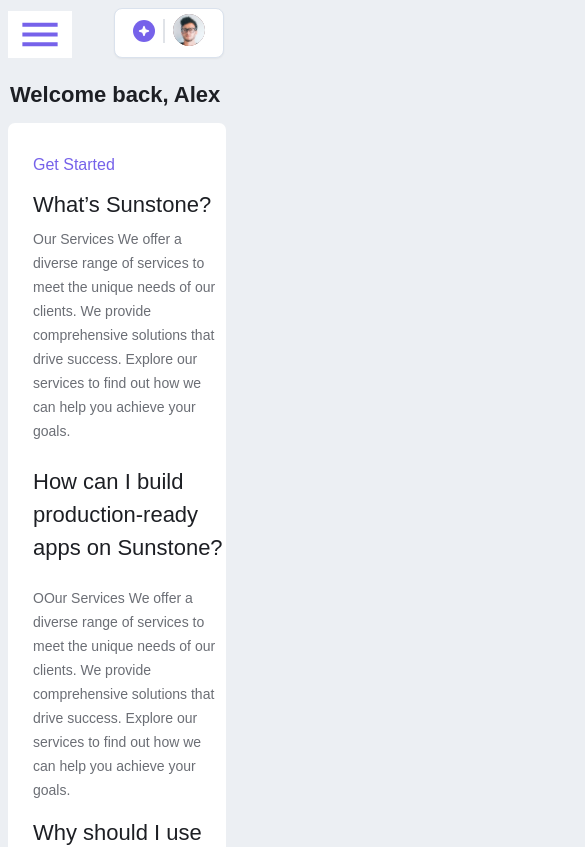
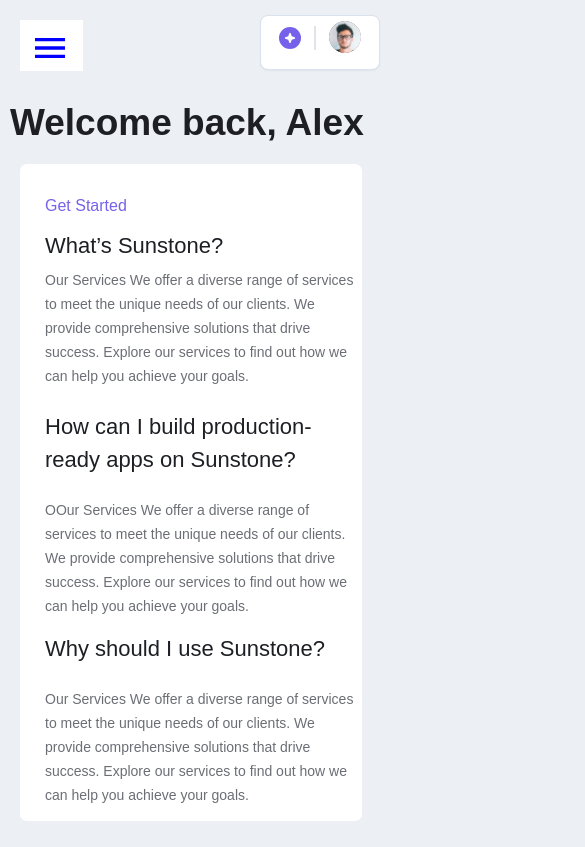
Before and after one commit to nimra-ali/SunStonePage, a React (Create React App) app: page / in a window 390 px wide. Shown: the top 847 px of the page, 585 px wide, since content can reach past the window. Built offline with nearby package versions, Linux system fonts and the light colour scheme.

Commit message:
first commit

```diff
--- a/src/App.js
+++ b/src/App.js
@@ -3,7 +3,6 @@
 import Sidebar from './Component/Sidebar';
 import Navbar from './Component/Navbar'
 import ContentBox from './Component/ContentBox';
-
 
 
 function App() {
--- a/src/Component/Assets/Style/Contentbox.css
+++ b/src/Component/Assets/Style/Contentbox.css
@@ -1,5 +1,5 @@
 .wellecome-div{
-    width: 920px;
+    width: 230px;
     height: auto;
     margin-left: 20px;
     /* border: 1px solid black; */
@@ -126,22 +126,24 @@
 }
 @media (max-width: 768px) {
     .welcome-text{
-        font-size: 22px;
+        font-size: 37px;
         /* text-align: center; */
-        /* padding-left: -13px; */
         margin-left: -10px;
-        /* padding-top: -10px; */
-        margin-top: -6px
+        margin-top: 22px;
+        width: 366px;
+        /* border: 1px solid; */
 
     }
     .main-content{
-        margin-left: 8px;
-    width: 218px;
+        /* margin-left: 23px; */
+    width: 342px;
     margin-top: -8px;
 
     }
     .whole-content{
         font-size: 16px;
+        width: 334px;
+        /* border: 1px solid black;
         /* border: 1px solid black; */
     }
     .sunstone-img{
@@ -149,8 +151,8 @@
     }
     .question-answer-box{
         /* border: 1px solid black; */
-        width: auto
-        ;
+        width:320px
+
     }
 
 
--- a/src/Component/Assets/Style/Navbar.css
+++ b/src/Component/Assets/Style/Navbar.css
@@ -136,8 +136,18 @@
 @media (max-width: 768px) {
     .drawer{
         display: block;
+        background-color: #ffff;
+        color: blue;
+        width: 63px;
+        /* font-size: 53px; */
+        /* font-weight: bolder; */
+        margin-left: 20px;
+        height: 51px;
+        margin-top: 20px;
     }
-
+    .icon-drawer{
+        font-size: 30px;
+    }
 
     .color{
         display: none;
@@ -155,58 +165,68 @@
         display: block;
         display: flex;
     }
-
-    .css-4t3x6l-MuiPaper-root-MuiDrawer-paper {
-        background-color: #fff;
-        color: rgba(0, 0, 0, 0.87);
-        -webkit-transition: box-shadow 300ms cubic-bezier(0.4, 0, 0.2, 1) 0ms;
-        transition: box-shadow 300ms cubic-bezier(0.4, 0, 0.2, 1) 0ms;
-        box-shadow: 0px 8px 10px -5px rgba(0,0,0,0.2), 0px 16px 24px 2px rgba(0,0,0,0.14), 0px 6px 30px 5px rgba(0,0,0,0.12);
-        /* overflow-y: auto; */
+    .css-vubbuv {
+        user-select: none;
+        width: 1em;
+        height: 1em;
+        display: inline-block;
+        fill: currentcolor;
+        flex-shrink: 0;
+        transition: fill 200ms cubic-bezier(0.4, 0, 0.2, 1) 0ms;
+        font-size: 1.5rem;
+        margin-top: -230%;
+    }
+    .navbar{
+        width: 380px;
+        /* border: 1px solid black; */
+    }
+   .dropdown-div{
+    display: flex;
+    margin-left: 3px;
+    /* width: 10px; */
+    /* rotate: 20px; */
+   }
+   .css-15m8kzi {
+    font-family: IBM Plex Sans,sans-serif;
+    font-weight: 600;
+    font-size: 0.875rem;
+    line-height: 1.5;
+    padding: 5px 18px;
+    border-radius: 8px;
+    color: white;
+    -webkit-transition: all 150ms ease;
+    transition: all 150ms ease;
+    cursor: pointer;
+    background: #fff;
+    border: 1px solid #DAE2ED;
+    color: #1C2025;
+    box-shadow: 0 1px 2px 0 rgb(0 0 0 / 0.05);
     display: -webkit-box;
     display: -webkit-flex;
     display: -ms-flexbox;
     display: flex;
-        -webkit-flex-direction: column;
-        -ms-flex-direction: column;
-        flex-direction: column;
-        /* height: 100%; */
-        -webkit-flex: 1 0 auto;
-        -ms-flex: 1 0 auto;
-        flex: 1 0 auto;
-        z-index: 1200;
-        -webkit-overflow-scrolling: touch;
-        position: fixed;
-        top: 0;
-        outline: 0;
-        height: auto !important;
-        left: 0;
-        width: 210px !important;
+    -webkit-box-pack: justify;
+    -webkit-justify-content: space-between;
+    justify-content: space-between;
+width: 120px !important;
+
 }
 .css-i4bv87-MuiSvgIcon-root {
     -webkit-user-select: none;
+    -moz-user-select: none;
+    -ms-user-select: none;
     user-select: none;
     width: 1em;
     height: 1em;
     display: inline-block;
     fill: currentColor;
+    -webkit-flex-shrink: 0;
+    -ms-flex-negative: 0;
     flex-shrink: 0;
+    -webkit-transition: fill 200ms cubic-bezier(0.4, 0, 0.2, 1) 0ms;
     transition: fill 200ms cubic-bezier(0.4, 0, 0.2, 1) 0ms;
-        font-size: 1.5rem;
-        margin-top: -91%;
-        background-color: #fff;
-        width: 64px !important;
-        height: 47px !important;
-        margin-left: 10px;
-        color: #7662EA;
-    }
-
-
-
-
-    .css-xjv8gl {
-        margin-left: 112px;
-        margin-top: -7px;
+    font-size: 2.5rem !important;
+    margin-left: 14px !important;
 }
 
 }
--- a/src/Component/Assets/Style/Sidebar.css
+++ b/src/Component/Assets/Style/Sidebar.css
@@ -74,3 +74,15 @@
     color: #1D1F24;
     margin-left: -16px;
 }
+@media (max-width: 768px) {
+    .update-main{
+        padding-left: 44px;
+        margin-top: -68px;
+        margin-left: -7%;
+    }
+    .update-box{
+        margin-left: -10px;
+/* padding-right: 10px; */
+    }
+
+}
--- a/src/Component/Navbar.js
+++ b/src/Component/Navbar.js
@@ -32,6 +32,9 @@
         <img className='nav-icon' src={navicon} alt='navicon'/>
         <h1 className='sunstone-paragrah'>Sunstone</h1>
        </div>
+       <div className='drawer'>
+    <CustomDrawer/>
+    </div>
        <div className='dropdown-div'>
        <Dropdown className='dropdownnn' >
       <MenuButton><img className='star-icon' src={point} alt='point-icon'/> <Line className='line-style' /> <img className='user-style' src={userimg} alt='usersimg'/></MenuButton>
@@ -52,9 +55,7 @@
         <MenuItem onClick={createHandleMenuClick('Log out')}>Sign out</MenuItem>
       </Menu>
     </Dropdown>
-    <div className='drawer'>
-    <CustomDrawer/>
-    </div>
+
 
        </div>
 
--- a/src/Component/Sidebar.js
+++ b/src/Component/Sidebar.js
@@ -99,6 +99,8 @@
       </List>
       <div className='update-main'>
 
+    <div className='mobile-view-update'>
+
 
       <div className='update-box'>
 <img className='update-img' src={updateicon} alt='update-icon'/>
@@ -113,6 +115,7 @@
     </button>
       </div>
       </div>
+      </div>
     </div>
   );
 }
```
Lines whose indentation alone changed are shown as unchanged.
